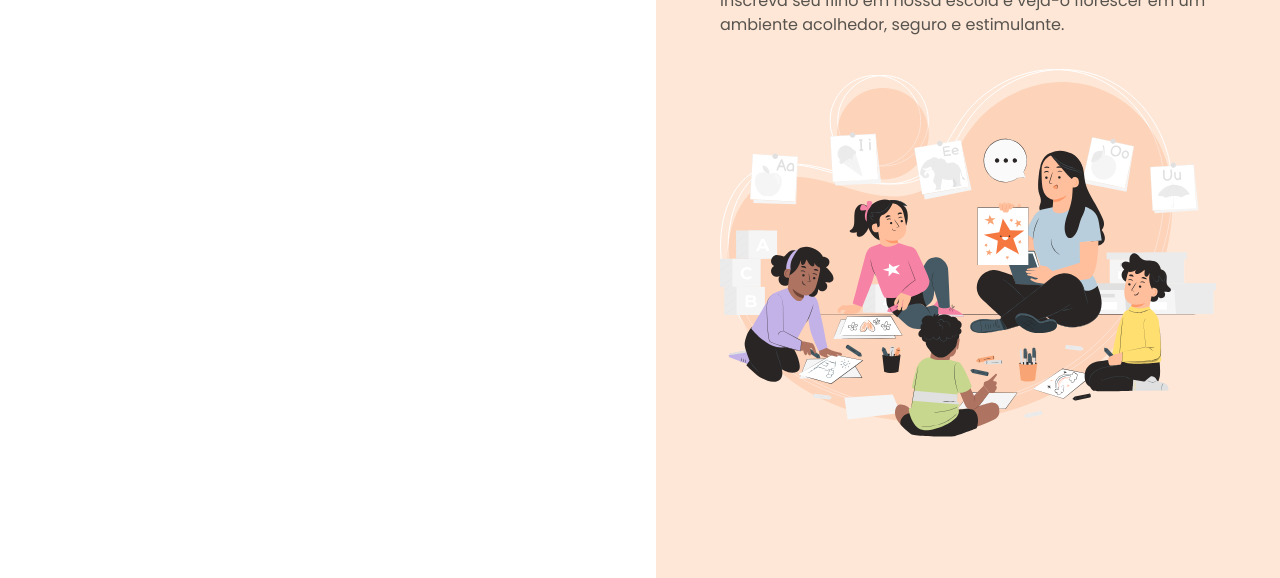
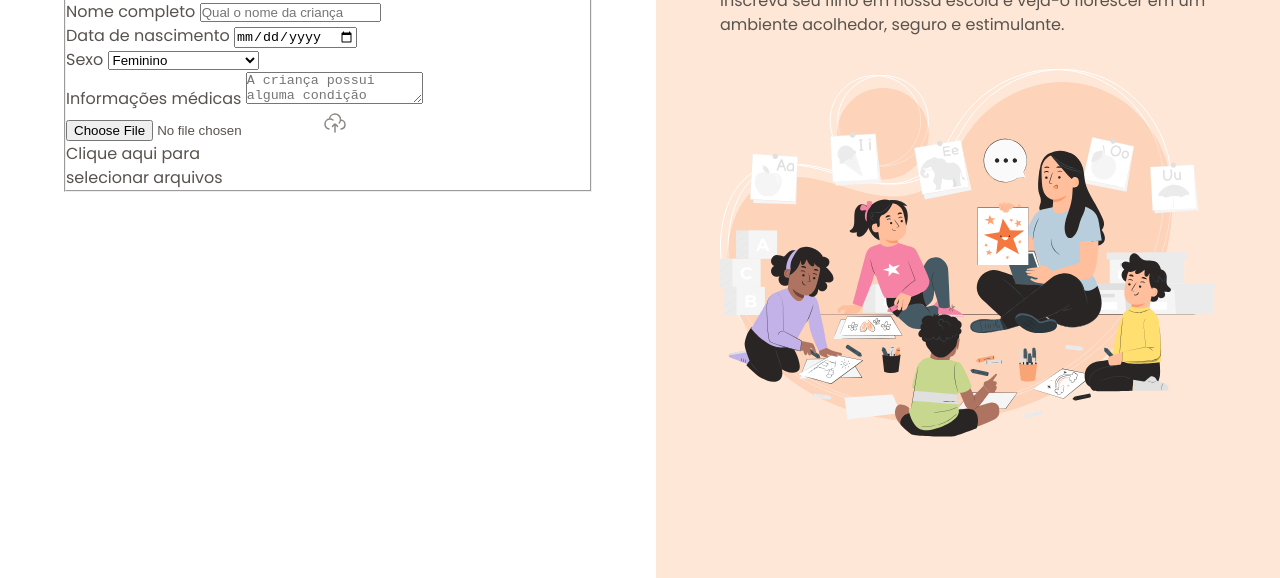
Before and after one commit to thiagomf712/enrollment_form, a plain HTML site: page index.html in a window 1280 px wide. Shown: the part 222-800 px from the top of the page. Drawn offline with Linux system fonts and the light colour scheme.

Commit message:
init form

```diff
--- a/index.html
+++ b/index.html
@@ -30,6 +30,59 @@
             Preencha os dados abaixo para matricular seu filho na escola de
             educação infantil Estrelas do Amanhã.
           </p>
+
+          <form method="post" enctype="multipart/form-data">
+            <fieldset class="child-info">
+              <legend>Informações da criança</legend>
+
+              <div class="input-wrapper">
+                <label for="fullname">Nome completo</label>
+                <input
+                  id="fullname"
+                  name="fullname"
+                  type="text"
+                  placeholder="Qual o nome da criança"
+                />
+              </div>
+
+              <div class="input-wrapper">
+                <label for="birthdate">Data de nascimento</label>
+                <input
+                  id="birthdate"
+                  name="birthdate"
+                  type="date"
+                  lang="pt-BR"
+                />
+              </div>
+
+              <div class="select-wrapper">
+                <label for="gender">Sexo</label>
+                <select id="gender" name="gender">
+                  <option value="female">Feminino</option>
+                  <option value="male">Masculino</option>
+                  <option value="na">Prefiro não responder</option>
+                </select>
+              </div>
+
+              <div class="textarea-wrapper">
+                <label for="medical-info">Informações médicas</label>
+                <textarea
+                  id="medical-info"
+                  name="medical-info"
+                  placeholder="A criança possui alguma condição médica que a escola deve estar ciente? (Se sim, especifique)"
+                ></textarea>
+              </div>
+
+              <div class="droparea-wrapper">
+                <input type="file" id="birthfile" name="birthfile" />
+                <img src="assets/icons/cloud-upload.svg" alt="" />
+                <p>
+                  Clique aqui para <br />
+                  selecionar arquivos
+                </p>
+              </div>
+            </fieldset>
+          </form>
         </div>
       </main>
 
```
